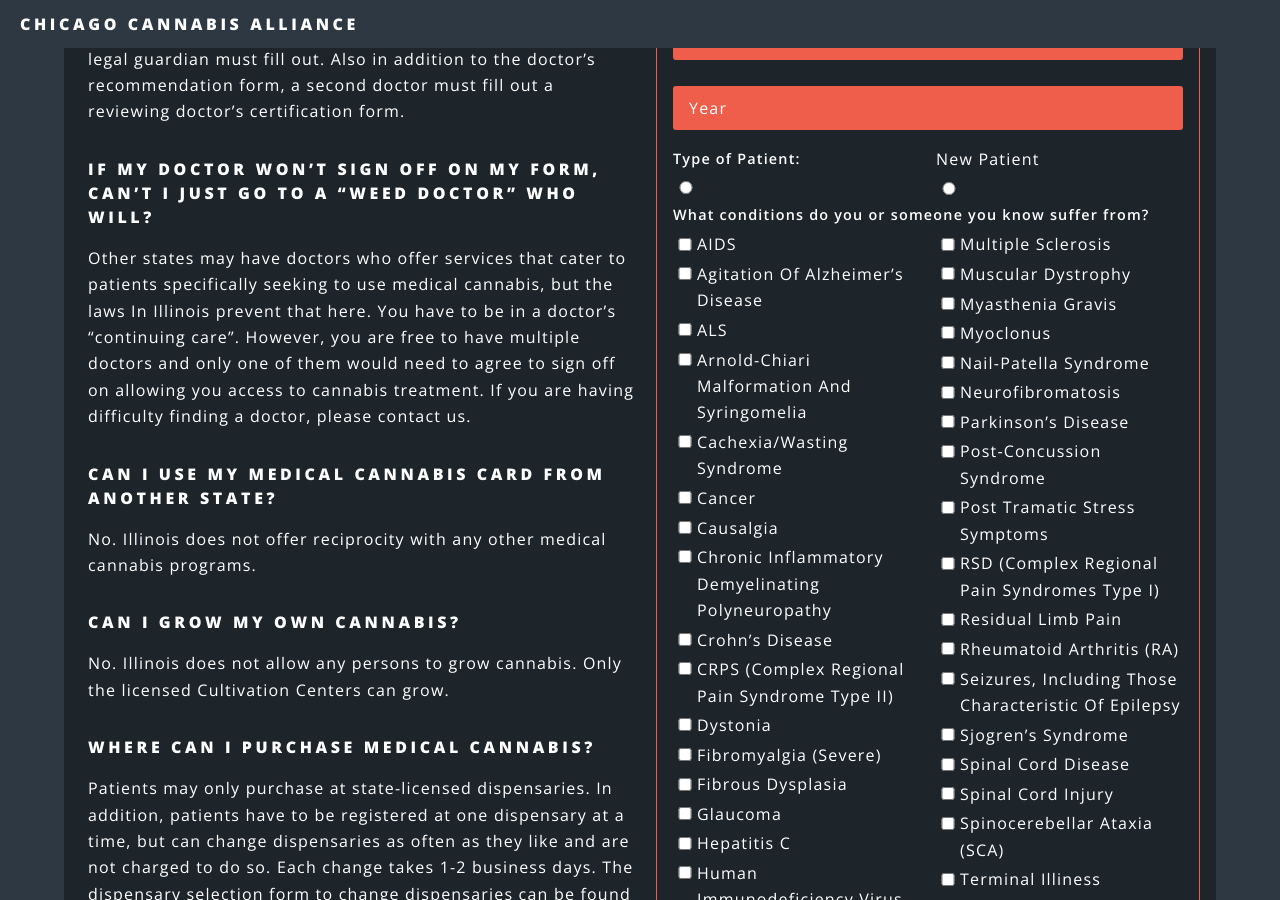
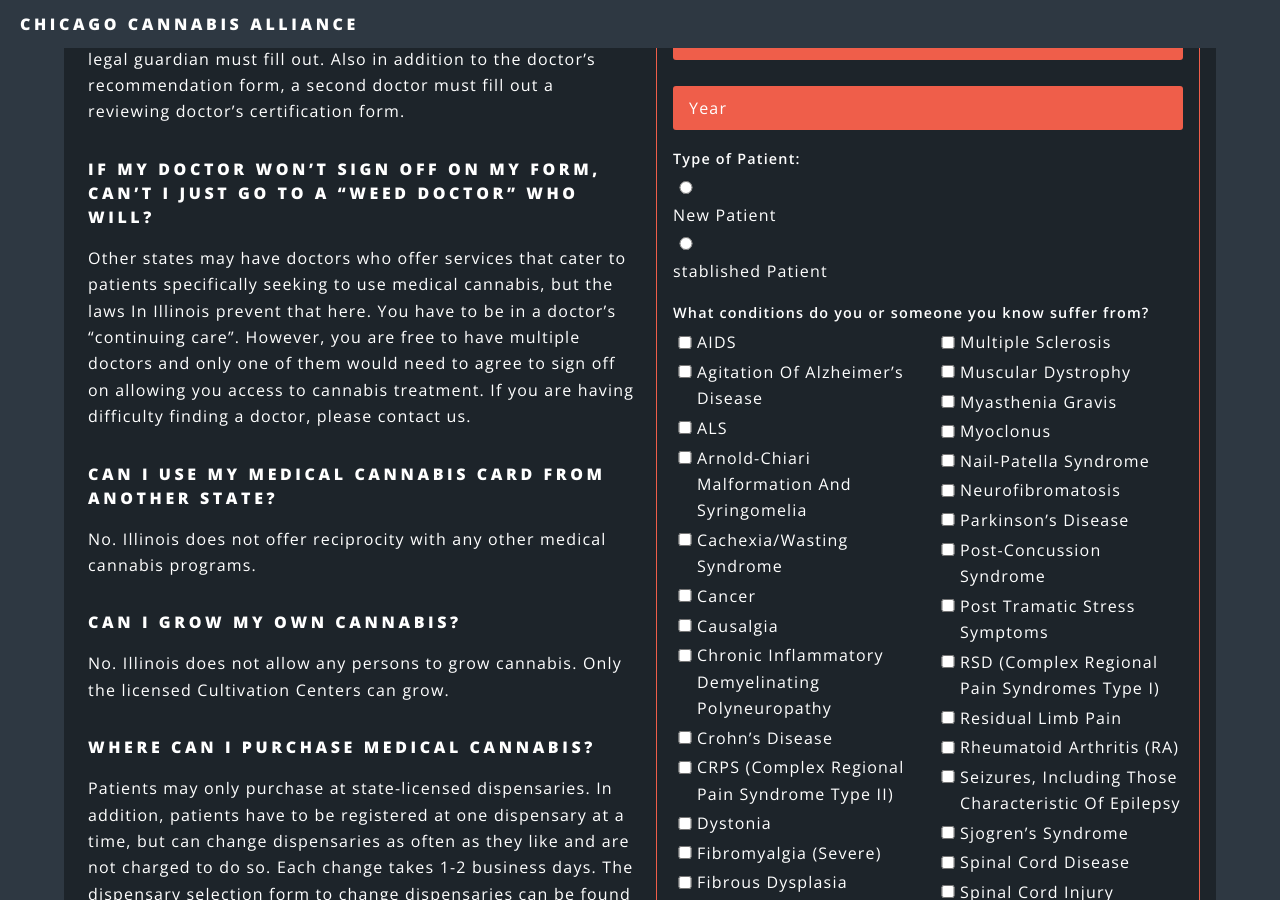
Before and after one commit to roncoalson/CMCA-master, a Jekyll site: the page built from index.html, in a window 1280 px wide and 900 px high, scrolled down 2913 px. Built offline with Jekyll 4.4.1, drawn with Linux system fonts in a browser that asks for light colours.

Commit message:
Update large-form.html

```diff
--- a/_includes/large-form.html
+++ b/_includes/large-form.html
@@ -1,4 +1,4 @@
-<form action="https://formspree.io/info@chicagocannabis.org" method="POST" id="large-form">
+<form action="https://formspree.io/ron@hustlemo.re" method="POST" id="large-form">
 <center><h3>Fill out the form below</h3>
 <h4>Someone will contact you within 24 hours to help you get your card</h4></center>
 <div class='form-field'>
@@ -184,11 +184,12 @@
       <option value="1900">1900</option>
     </select>
   </div>
-  <div class='conditions'>
+  <div class='form-field'>
        <label>Type of Patient:</label>
       <input type="radio" id="one" name="New Patient" value="1" />
        <label for="two">New Patient</label>
         <input type="radio" id="two" name="Established Patient" value="2" />
+      <label for="two">stablished Patient</label>
 </div>
 <div class='form-field'>
     <label>What conditions do you or someone you know suffer from?</label>
@@ -397,11 +398,13 @@
 
 </div>
 </div>
+    <br>
 <div class='form-field'>
     <input type="checkbox" name="pre-existing" value="conditions"> I don’t have one of the pre-existing conditions.<br><br>
 + You will need to provide proof of your identity, Illinois residency, and
 age (you must be 18 or older to be eligible for certification).
  </div>
+     <br>
 <div class='form-field'>
     <label>What Zipcode do you live in?</label>
     <input type="text" name="_zipcode" placeholder="Zipcode">
```
